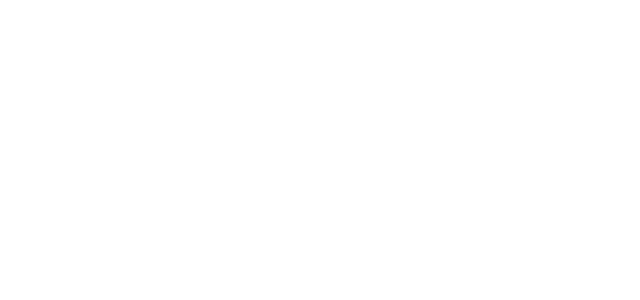
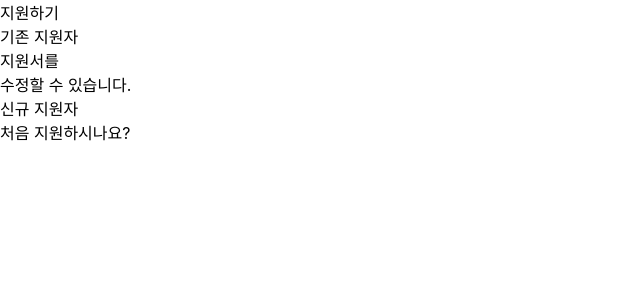
Before and after one commit to hyeinNa/recruiting_2023, a React (Create React App) app in the folder client/: page /register in a window 1280 px wide. Before the commit this address had no page. Shown: the top 300 px of the page, without its empty margins (0-640 px from the left). Built offline with nearby package versions, Linux system fonts and the light colour scheme.

Commit message:
#18 #19 지원하기 랜딩페이지, 정보 확인 페이지 기본 설정
- axios 모듈 설치
- 지원하기 랜딩페이지 js,css 파일 생성
- 지원자 정보 확인 페이지 js.css 파일 생성
- 결과확인 페이지 js 생성
- App.js 라우터 연결

```diff
--- a/client/package.json
+++ b/client/package.json
@@ -6,6 +6,7 @@
     "@testing-library/jest-dom": "^5.16.5",
     "@testing-library/react": "^13.4.0",
     "@testing-library/user-event": "^13.5.0",
+    "axios": "^1.3.2",
     "http-proxy-middleware": "^2.0.6",
     "react": "^18.2.0",
     "react-dom": "^18.2.0",
--- a/client/src/App.js
+++ b/client/src/App.js
@@ -1,5 +1,7 @@
 import { BrowserRouter, Route, Routes } from "react-router-dom";
 import LandingPage from "./components/views/LandingPage";
+import RegisterLanding from "./components/views/RegisterPages/RegisterLanding";
+import ExistingApplicantCheckInfo from "./components/views/RegisterPages/ExistingApplicantCheckInfo";
 //어떤 파일이든 색상 변수 사용할 수 있도록, color css파일 불러오기
 import "./components/utilis/color.css";
 
@@ -9,6 +11,12 @@
       <BrowserRouter>
         <Routes>
           <Route exact path="/" element={<LandingPage />} />
+          <Route exact path="/register" element={<RegisterLanding />} />
+          <Route
+            exact
+            path="/register/checkinfo"
+            element={<ExistingApplicantCheckInfo />}
+          />
         </Routes>
       </BrowserRouter>
     </div>
--- /dev/null
+++ b/client/src/components/views/RegisterPages/ExistingApplicantCheckInfo.js
@@ -0,0 +1,7 @@
+import React from "react";
+import "./ExistingApplicantCheckInfo.css";
+function ExistingApplicantCheckInfo() {
+  return <div>ExistingApplicantCheckInfo</div>;
+}
+
+export default ExistingApplicantCheckInfo;
--- /dev/null
+++ b/client/src/components/views/RegisterPages/RegisterLanding.js
@@ -0,0 +1,37 @@
+import React from "react";
+import "./RegisterLanding.css";
+function RegisterLanding() {
+  return (
+    <div className="register_landing_container">
+      <div className="register_landing_inner_container">
+        <div className="register_landing_content_container">
+          <div className="register_landing_title">지원하기</div>
+          <div className="register_landing_applicant_type_container">
+            <div className="register_landing_applicant_type_existing_container">
+              <div className="existing_applicant_img_wrapper"></div>
+              <div className="existing_applicant_content_wrapper">
+                <div className="existing_applicant_title">기존 지원자</div>
+                <div className="existing_applicant_description">
+                  지원서를
+                  <br />
+                  수정할 수 있습니다.
+                </div>
+              </div>
+            </div>
+            <div className="register_landing_applicant_type_new_container">
+              <div className="new_applicant_img_wrapper"></div>
+              <div className="new_applicant_content_wrapper">
+                <div className="new_applicant_title">신규 지원자</div>
+                <div className="new_applicant_description">
+                  처음 지원하시나요?
+                </div>
+              </div>
+            </div>
+          </div>
+        </div>
+      </div>
+    </div>
+  );
+}
+
+export default RegisterLanding;
```
Also changed, not shown: client/src/components/views/ResultPages/checkResultPage.js (added, +8 -0 lines), client/src/components/views/RegisterPages/ExistingApplicantCheckInfo.css (added), client/src/components/views/RegisterPages/RegisterLanding.css (added), 1 other file (tests, documents, lock files or other folders).
